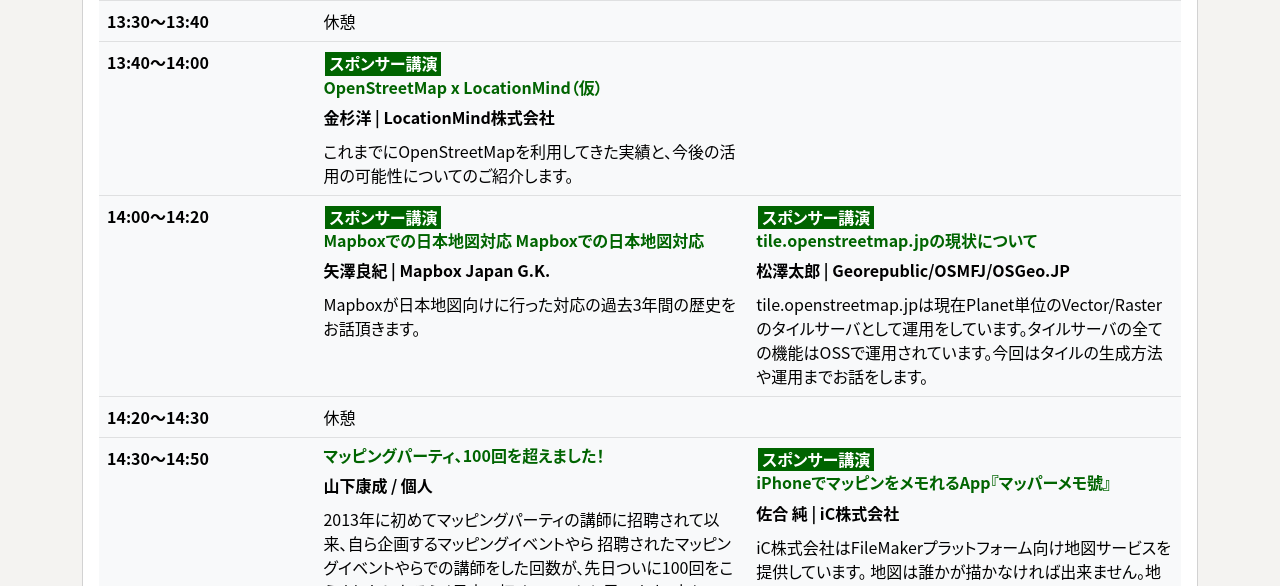
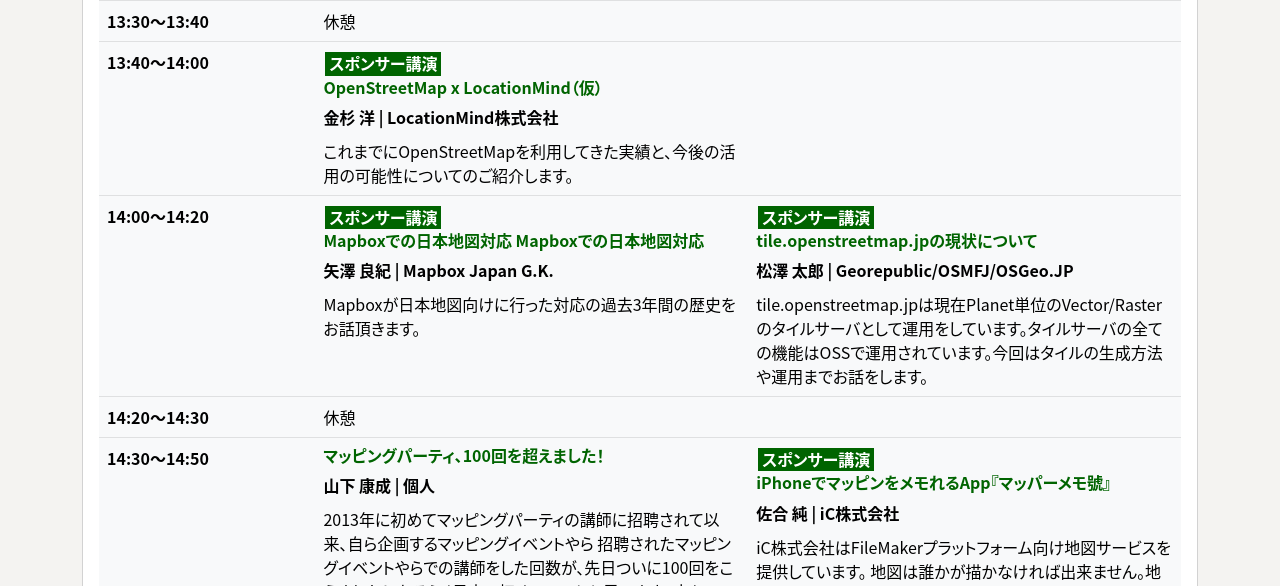
Before and after one commit to osmfj/sotmjp2022, a Jekyll site: the page built from index.md, in a window 1280 px wide and 900 px high, scrolled down 1744 px. Shown: the part 155-741 px from the top of the window. Built offline with Jekyll 4.4.1, drawn with Linux system fonts in a browser that asks for light colours; comment, search, counter and statistics services are not loaded; some of the changed text lies outside the part shown.

Commit message:
some fix

```diff
--- a/_includes/committee.html
+++ b/_includes/committee.html
@@ -22,22 +23,17 @@
               <li>飯田 哲(nyampire)</li>
               <li>平澤 彰悟</li>
               <li>安田 遥</li>
+              <li>筒井 大介(ファンローカル)</li>
             </ul>
           </div>
           <div class="col-lg-4">
             <ul>
               <li>宮原 徹</li>
-              <li>松澤太郎(smellman)</li>
-              <li>田中聡至</li>
-            </ul>
-          </div>
-          <div class="col-lg-4">
-            <ul>
-              <li>Hokkosha</li>
+              <li>松澤 太郎(smellman)</li>
+              <li>田中 聡至</li>
               <li>坂ノ下 勝幸</li>
             </ul>
           </div>
-
         </div>
 
       </div>
--- a/_includes/timetable.html
+++ b/_includes/timetable.html
@@ -39,7 +39,7 @@
                     <th>13:40〜14:00</th>
                     <td>
                       <h5><span>スポンサー講演</span><br>OpenStreetMap x LocationMind（仮）</h5>
-                      <p class="speaker">金杉洋 | LocationMind株式会社</p>
+                      <p class="speaker">金杉 洋 | LocationMind株式会社</p>
                       これまでにOpenStreetMapを利用してきた実績と、今後の活用の可能性についてのご紹介します。
                     </td>
                     <td>&nbsp;</td>
@@ -48,12 +48,12 @@
                     <th>14:00〜14:20</th>
                     <td>
                       <h5><span>スポンサー講演</span><br>Mapboxでの日本地図対応 Mapboxでの日本地図対応</h5>
-                      <p class="speaker">矢澤良紀 | Mapbox Japan G.K.</p>
+                      <p class="speaker">矢澤 良紀 | Mapbox Japan G.K.</p>
                       Mapboxが日本地図向けに行った対応の過去3年間の歴史をお話頂きます。
                     </td>
                     <td>
                       <h5><span>スポンサー講演</span><br>tile.openstreetmap.jpの現状について</h5>
-                      <p class="speaker">松澤太郎 | Georepublic/OSMFJ/OSGeo.JP</p>
+                      <p class="speaker">松澤 太郎 | Georepublic/OSMFJ/OSGeo.JP</p>
                       tile.openstreetmap.jpは現在Planet単位のVector/Rasterのタイルサーバとして運用をしています。タイルサーバの全ての機能はOSSで運用されています。今回はタイルの生成方法や運用までお話をします。
                     </td>
                   </tr>
@@ -65,7 +65,7 @@
                     <th rowspan="2">14:30〜14:50</th>
                     <td rowspan="2">
                       <h5>マッピングパーティ、100回を超えました！</h5>
-                      <p class="speaker">山下康成 / 個人</p>
+                      <p class="speaker">山下 康成 | 個人</p>
                       2013年に初めてマッピングパーティの講師に招聘されて以来、自ら企画するマッピングイベントやら
                       招聘されたマッピングイベントやらでの講師をした回数が、先日ついに100回をこえました！。おそらく日本で初めてのことと思います。
                       本セッションでは、そもそもマッピングパーティとは何か から始め、これまで開催してきたマッピングパーティの様子や成果を紹介するとともに、マッピングパーティを成功に導く秘訣を解説します。
@@ -102,7 +102,7 @@
                     </td>
                     <td>
                       <h5>マッピング楽しもう！いろんな視点で</h5>
-                      <p class="speaker">瀧口典子 | 個人</p>
+                      <p class="speaker">瀧口 典子 | 個人</p>
                       コロナ状況も落ち着いてきて、出かける機会も増えてきました。交差点にある同じ名前のバス停。
                       初めて現地に行って迷ったことありませんか？ちょっとした気遣いマッピングが役立つ事例を紹介。
                       発見したもの、変更になったもの、自分の関心のあるものからマッピングすれば楽しく続けられますよ！
@@ -112,7 +112,7 @@
                   <tr>
                     <td>
                       <h5>『くさつお宝マップ』疑似体験！地域の宝を発見、活用、未来へつなぐ</h5>
-                      <p class="speaker">大塚佐緒里 | 草津おみやげラボ</p>
+                      <p class="speaker">大塚 佐緒里 | 草津おみやげラボ</p>
                       まちの魅力を伝えるアクティビティとツールをみんなでつくろう。
                       「まちのお宝」をテーマに、子ども達・外国人を含む多様な人と交流し、地域の魅力の再発見や新しく生み出したコトを、未来へ残すためにwebアプリ『くさつお宝マップ』の開発を進めてきました。
                       OSMから対象となる地物を抽出し、その場所の「体験談と自分で作ったクイズ」を入力して、リアル／オンラインでの交流を行うことができます。
@@ -128,7 +128,7 @@
                     <th rowspan="2">15:30〜15:50</th>
                     <td rowspan="2">
                       <h5>京都府福知山市毛原におけるOSMの制作とQGISを利用した活用</h5>
-                      <p class="speaker">杉原穂紀 / 幅彩水 | 立命館大学 理工学部 専門ゼミナール(TA)</p>
+                      <p class="speaker">杉原 穂紀 / 幅 彩水 | 立命館大学 理工学部 専門ゼミナール(TA)</p>
                       京都府福知山市毛原の正確なOSMの作成を行いました。OSMの調査方法として一般的には、航空写真、GPS、自ら現地調査をすることが挙げられますが、今回はそれに加えて、実際に現地の方に毛原を案内していただき、ヒアリング調査を行いました。
                       植物、獣害対策用フェンス、住宅の屋根の形など細部まで調査し、タグの作成にこだわりました。屋根の形はF4mapを用いて、実際に3Dで見ることができます。
                       また、OSMで入力された情報を下に、QGISを用いて3Dジオラマを作りました。OSMのbuilding情報を取り込み、位置や大きさを正確にジオラマに反映しました。
@@ -136,7 +136,7 @@
                     </td>
                     <td>
                       <h5>OSMFJを使い倒して、加速しよう</h5>
-                      <p class="speaker">三浦広志 一般社団法人オープンストリートマップ・ファウンデーション・ジャパン</p>
+                      <p class="speaker">三浦 広志 | 一般社団法人オープンストリートマップ・ファウンデーション・ジャパン</p>
                       一般社団法人オープンストリートマップ・ファウンデーション・ジャパン(OSMFJ)は、OpenStreetMapの日本および日本語の普及、展開を推進し、コミュニティを支援するため、2010年に設立されました。
                       OSMの本部であるOSM Foundationの日本支部として承認をうけて、様々な裏方の活動をしています。
                       本セッションでは、OSMFJがささえる活動を紹介するとともに、みなさんがマッパーとして、あるいは活用する団体や企業として、OSMFJのとりくみをどのように活用できるのか、ご紹介します。
@@ -157,14 +157,14 @@
                     <th rowspan="2">16:00〜16:20</th>
                     <td rowspan="2">
                       <h5>行政の航空写真をOSM背景として利用する</h5>
-                      <p class="speaker">八木良人 | CodeForKusatsu＆CodeForGiin</p>
+                      <p class="speaker">八木 良人 | CodeForKusatsu＆CodeForGiin</p>
                       行政が持っている精度の高い航空写真（課税に利用）をOSMの背景として利用することで、よりマッピングの精度が上がるとともに、初心者マッパーの方も地図を描きやすくなると考えました。
                       そこで、草津市にデータの公開を請求したところ、門前払いで公開請求が却下、そこから何度かの交渉を経て、航空写真データを入手して、OSMの背景として利用できるようになるまでのお話をします。
                       他の地域でも航空写真を行政から入手するときの参考にしていただければと思います。それと、CodeForGiinというブリゲードの紹介を少しだけ！！
                     </td>
                     <td>
                       <h5>オフラインWeb地図サーバー「UNVT Portable」</h5>
-                      <p class="speaker">平澤彰悟 | 東京大学</p>
+                      <p class="speaker">平澤 彰悟 | 東京大学</p>
                       オフライン環境下でもスマートフォン等のデバイスから自由にWeb地図の利用を可能にするマップサーバー「UNVT Portable 」。
                       激甚災害時のオフライン環境での機能を想定しており、災害発生後に撮影したドローン空撮画像、OpenStreetMap、JAXA等が無料公開している衛星画像など、事前に用意した各種オープンデータタイルデータセットを組み合わせて、災害時に必要となる地図を提供します。
                       自治体の市役所などで災害後の状況把握や災害対応に活用するユースケースを想定しています。ApacheやMapLibreなどのオープンソースソフトウェアとRaspberry
@@ -175,7 +175,7 @@
                   <tr>
                     <td>
                       <h5>Using OSM on Web application first step.</h5>
-                      <p class="speaker">田中聡至 | 福岡市エンジニアカフェ</p>
+                      <p class="speaker">田中 聡至 | 福岡市エンジニアカフェ</p>
                       OpenStreetMapを用いたOSMの活用ではLeafletからの利用がデファクトスタンダードとなっています。
                       本セッションにおいては静的なWebサイトにおいてのOSMの埋め込みや地物の表示に関わるはじめの一歩について振り返ります。
                       また、昨今ではWebGLを活用した地図表現も徐々に広まっており、Mapboxを中心とした企業のサポートで高機能なOSSが活用できます。
@@ -223,8 +223,8 @@
                       <h5><span>特別企画</span>(17:00〜17:50)<br>紙地図 VS オープンストリートマップ(仮)</h5>
                       <p class="speaker">辻 信⼀ | 神⼾地図研究会</p>
                       <p class="speaker">古橋 大地 | 青山学院大学 地球社会共生学部</p>
-                      <p class="speaker">大塚佐緒里 | 草津おみやげラボ</p>
-                      <p class="speaker">八木良人 | CodeForKusatsu＆CodeForGiin</p>
+                      <p class="speaker">大塚 佐緒里 | 草津おみやげラボ</p>
+                      <p class="speaker">八木 良人 | CodeForKusatsu＆CodeForGiin</p>
                       オープンストリートマップと領域が近しいけれど、あまり交わる機会が少ないと思われる紙の地図に造詣が深い⽅と、オープンストリートマップの実践者が、楽しくディスカッションをします。
                     </td>
                     <td>
@@ -244,7 +244,21 @@
                     <td>&nbsp;</td>
                   </tr>
                   <tr>
-                    <th>18:00〜</th>
+                    <th>18:00〜18:10</th>
+                    <td colspan="2">休憩</td>
+                  </tr>
+                  <tr>
+                    <th>18:10〜18:30</th>
+                    <td>
+                      <h5>当日の発表内容のグラフィックレコーディングでのまとめ</h5>
+                      <p class="speaker">安田 遥 | 青山学院大学</p>
+                      当日の発表内容をグラフィックレコーディングでまとめます。その内容を要約して振り返りを行います。<br>
+                      ※注意：全ての発表はまとめません(発表者の判断)。
+                    </td>
+                    <td>&nbsp;</td>
+                  </tr>
+                  <tr>
+                    <th>18:30〜</th>
                     <td>交流会(調整中)</td>
                     <td>&nbsp;</td>
                   </tr>
```
Also changed, not shown: other parts of _includes/committee.html (+1 -0 lines), other parts of _includes/timetable.html (+1 -1 lines).
